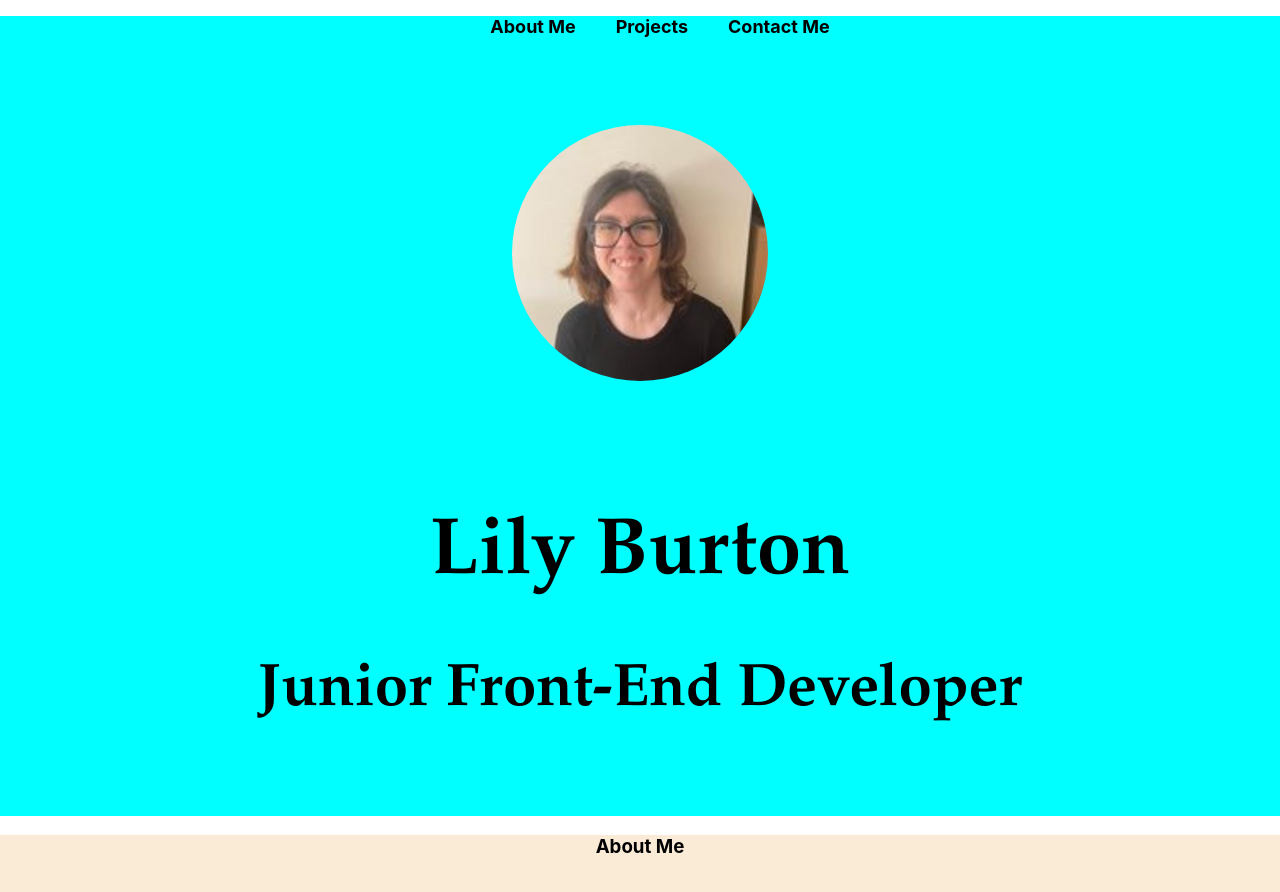
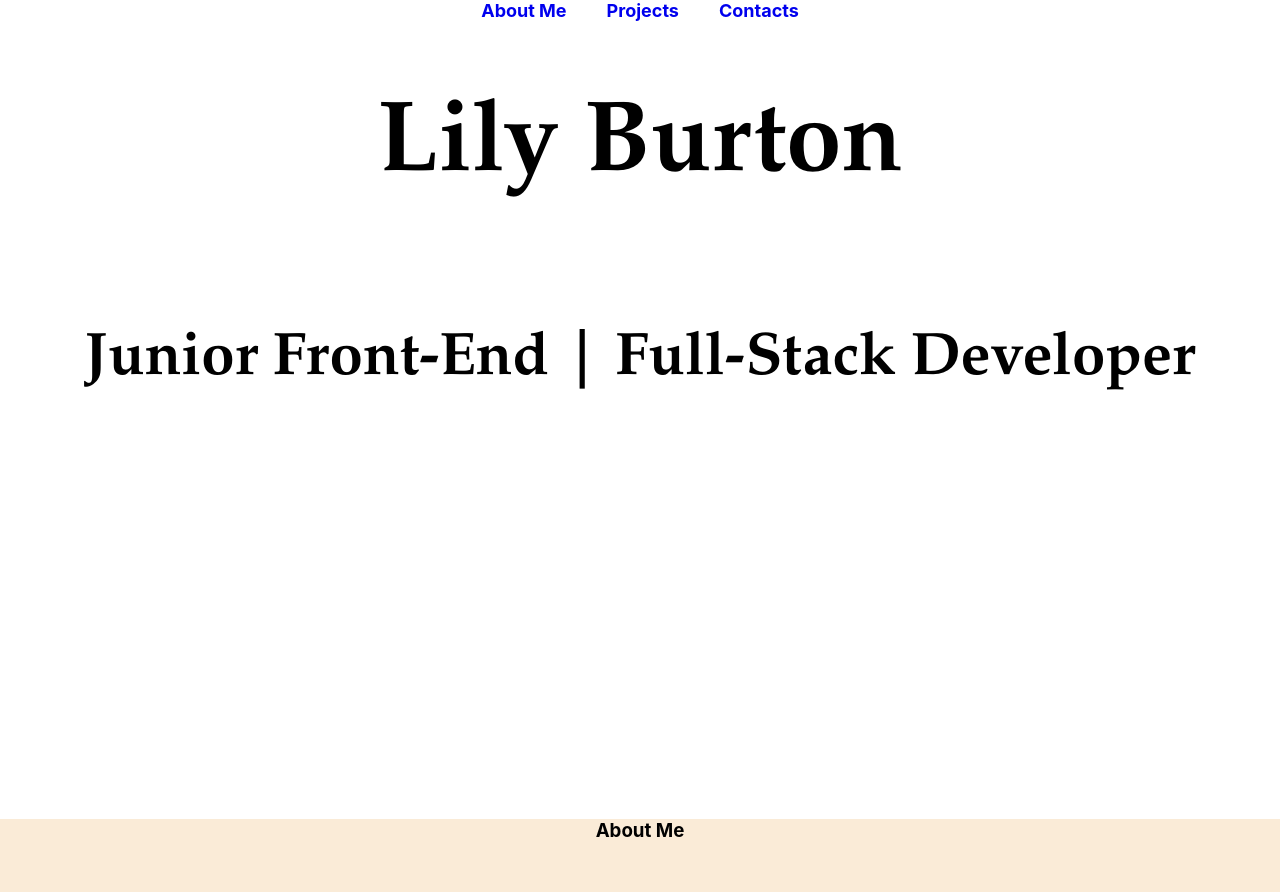
Before and after one commit to LilyBurton/portfolio, a React (Create React App) app: page / in a window 1280 px wide. Shown: the top 892 px of the page. Built offline with nearby package versions, Linux system fonts and the light colour scheme.

Commit message:
Still doing the layout of the heading

```diff
--- a/src/App.css
+++ b/src/App.css
@@ -4,7 +4,6 @@
 
 .main {
   height: 800px;
-  background-color: aqua;
 }
 
 .aboutMe {
@@ -47,21 +46,17 @@
   cursor: pointer;
 }
 
-.image-container {
+.text-container {
   display: flex;
+  flex-direction: column;
   justify-content: center;
-  align-items: center;
-  height: 50vh;
-}
-
-img {
-  border-radius: 50%;
-  width: 20%;
+  flex: 1;
+  text-align: center;
 }
 
 h1 {
   font-family: 'Book Antiqua';
-  font-size: 80px;
+  font-size: 100px;
 }
 
 h2 {
--- a/src/App.js
+++ b/src/App.js
@@ -1,6 +1,7 @@
 import { useRef } from 'react';
 import ScrollToTop from './scrollToTop'
-import Header from './Header'
+import Header from './Header';
+import Nav from './nav';
 import './App.css';
 
 function App() {
@@ -18,14 +19,8 @@ function App() {
     <div className="App">
       <ScrollToTop />
       <div className='main'>
-        <ul>
-          <li onClick={() => scrollToSection(aboutMe)} className='link'>About Me</li>
-          <li onClick={() => scrollToSection(projects)} className='link'>Projects</li>
-          <li onClick={() => scrollToSection(contacts)} className='link'>Contact Me</li>
-        </ul>
+        <Nav />
         <Header />
-        <h1>Lily Burton</h1>
-        <h2>Junior Front-End Developer</h2>
       </div>
       <div ref={aboutMe} className='aboutMe'>
         <h3>About Me</h3>
--- a/src/Header.js
+++ b/src/Header.js
@@ -1,10 +1,10 @@
 import React from 'react'
-import myImage from './components/My ProfilePic.jpeg'
 
 const Header = () => {
     return (
-        <div className='image-container'>
-            <img src={myImage} alt="My Profile Pic" />
+        <div className='text-container'>
+          <h1>Lily Burton</h1>
+          <h2>Junior Front-End | Full-Stack Developer</h2>
         </div>
     )
 }
--- /dev/null
+++ b/src/nav.js
@@ -0,0 +1,13 @@
+import React from 'react'
+
+const Nav = () => {
+    return (
+        <div className='nav-bar'>
+            <a href="#aboutMe" class="link">About Me</a>
+            <a href="#projects" class="link">Projects</a>
+            <a href="#contacts" class="link">Contacts</a>
+        </div>
+    )
+}
+
+export default Nav
```
